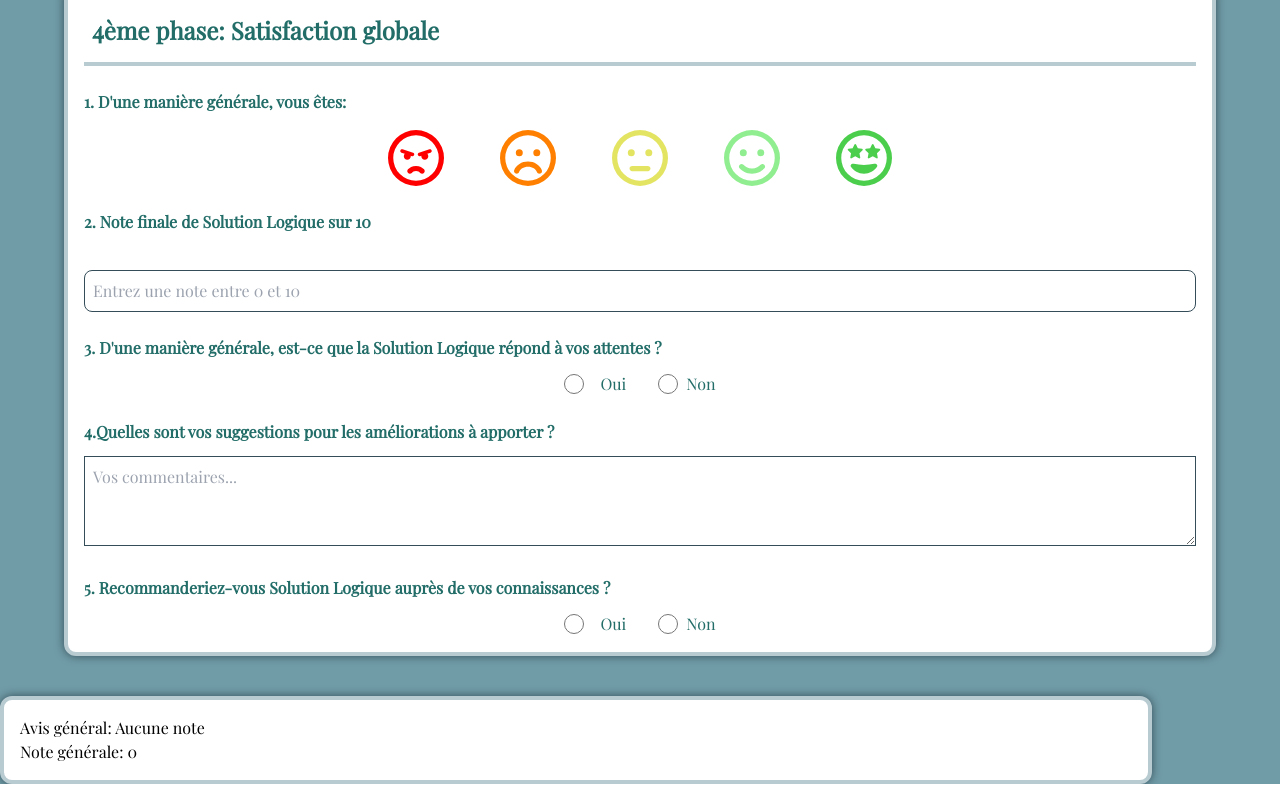
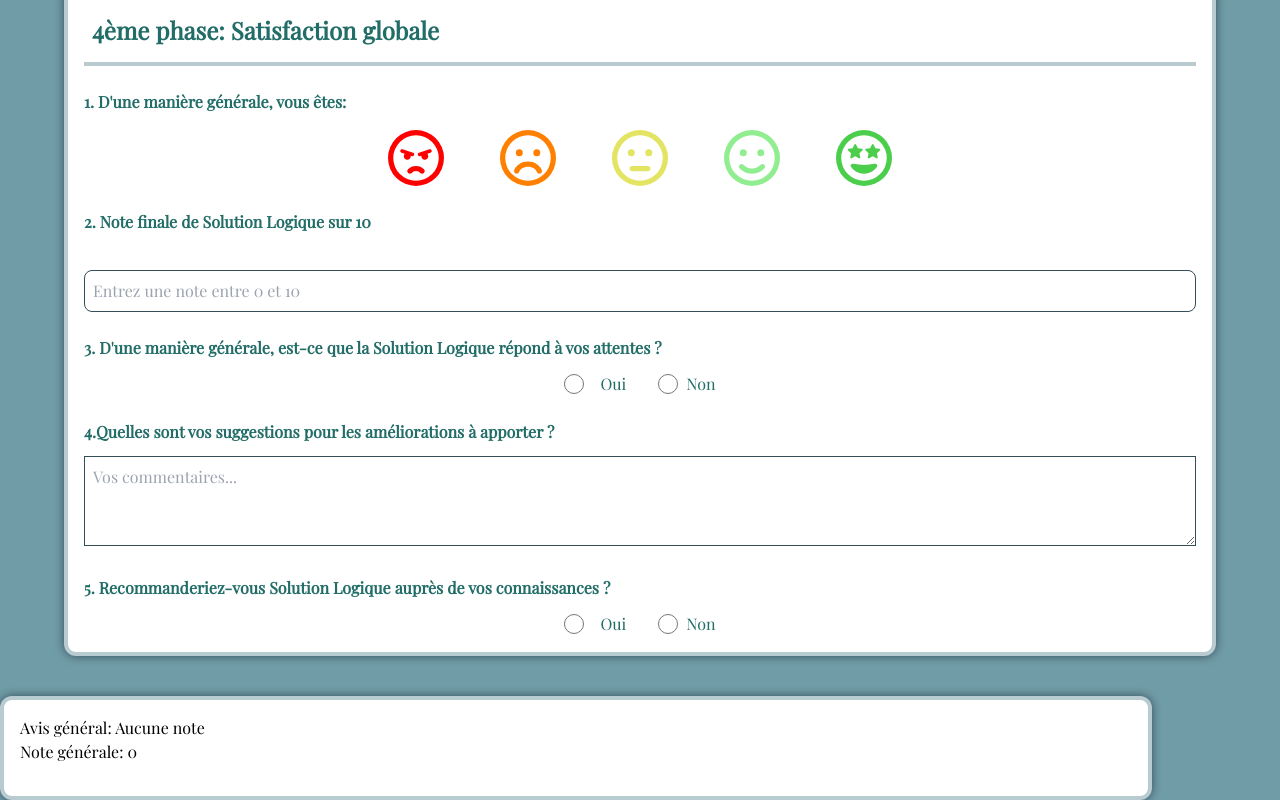
Before and after one commit to JordanSerafini/SLI-Form-V1, a React (Vite) app: page / in a window 1280 px wide. Shown: the part 2449-3249 px from the top of the page. Built offline with nearby package versions, Linux system fonts and the light colour scheme.

Commit message:
:construction: close to finish formSend, next backend API

```diff
--- a/src/App.jsx
+++ b/src/App.jsx
@@ -68,7 +68,7 @@ function App() {
 
         {/*---------- Total Display ------------ */}
 
-        <div className="bg-white rounded-xl border-brownperso border-4 p-4 shadow-custom w-9/10 mt-10 flex flex-row font-playfair ">
+        <div className=" gap-4 bg-white rounded-xl border-brownperso border-4 p-4 shadow-custom w-9/10 mt-10 flex flex-col font-playfair ">
           <TotalDisplay />
           <FormSend />
         </div>
--- a/src/components/formSend.jsx
+++ b/src/components/formSend.jsx
@@ -1,8 +1,18 @@
-import React from 'react'
+import { useContext } from 'react'
+
+import RatingContext from '../context/RatingContext'
 
 function formSend() {
+  const { user, commentArray, rateArray } = useContext(RatingContext);
+
+  console.log(user);
+  console.log(commentArray);
+  console.log(rateArray);
+
   return (
-    <div></div>
+    <div>
+
+    </div>
   )
 }
 
--- a/src/context/RatingContext.jsx
+++ b/src/context/RatingContext.jsx
@@ -58,7 +58,7 @@ export const RatingProvider = ({ children }) => {
 
   const handleUserSubmit = (userData) => {
     setUser(userData);
-    console.log(user)
+    //console.log(user)
   };
 
 
@@ -81,7 +81,7 @@ export const RatingProvider = ({ children }) => {
 
 
   return (
-    <RatingContext.Provider value={{ rateArray, setRateArray, handleRatingSubmit, averageRating, commentArray, handleCommentSubmit, handleUserSubmit }}>
+    <RatingContext.Provider value={{ user, rateArray, setRateArray, handleRatingSubmit, averageRating, commentArray, handleCommentSubmit, handleUserSubmit }}>
       {children}
     </RatingContext.Provider>
   );
```
